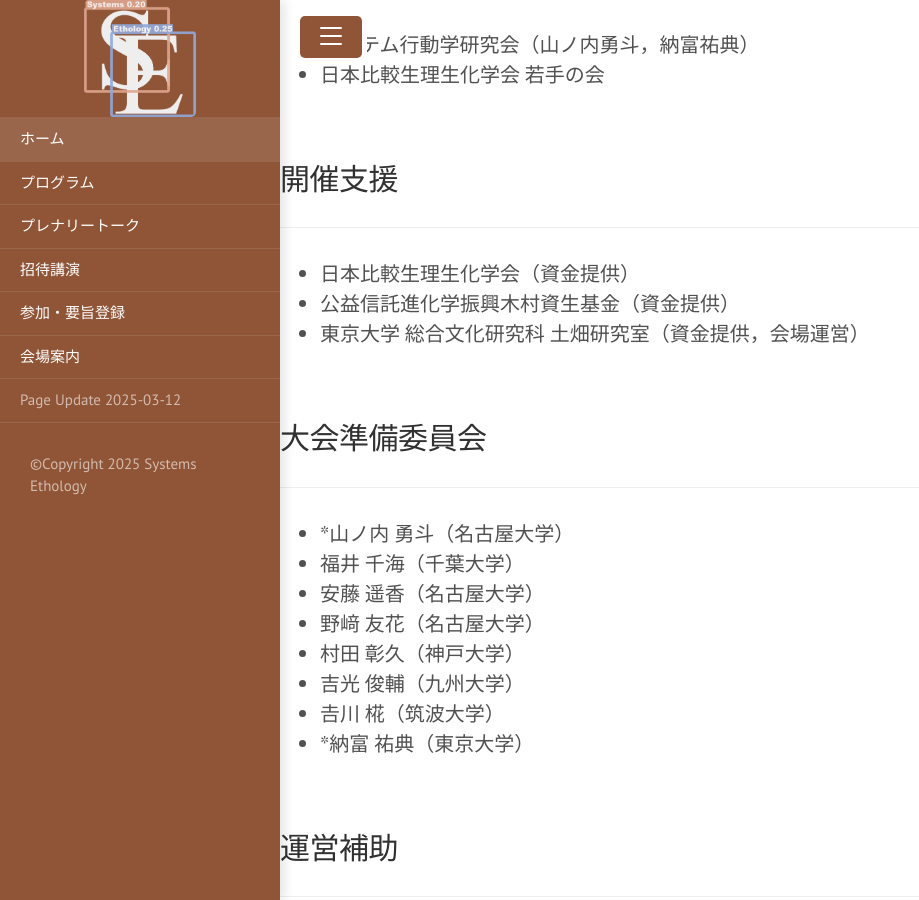
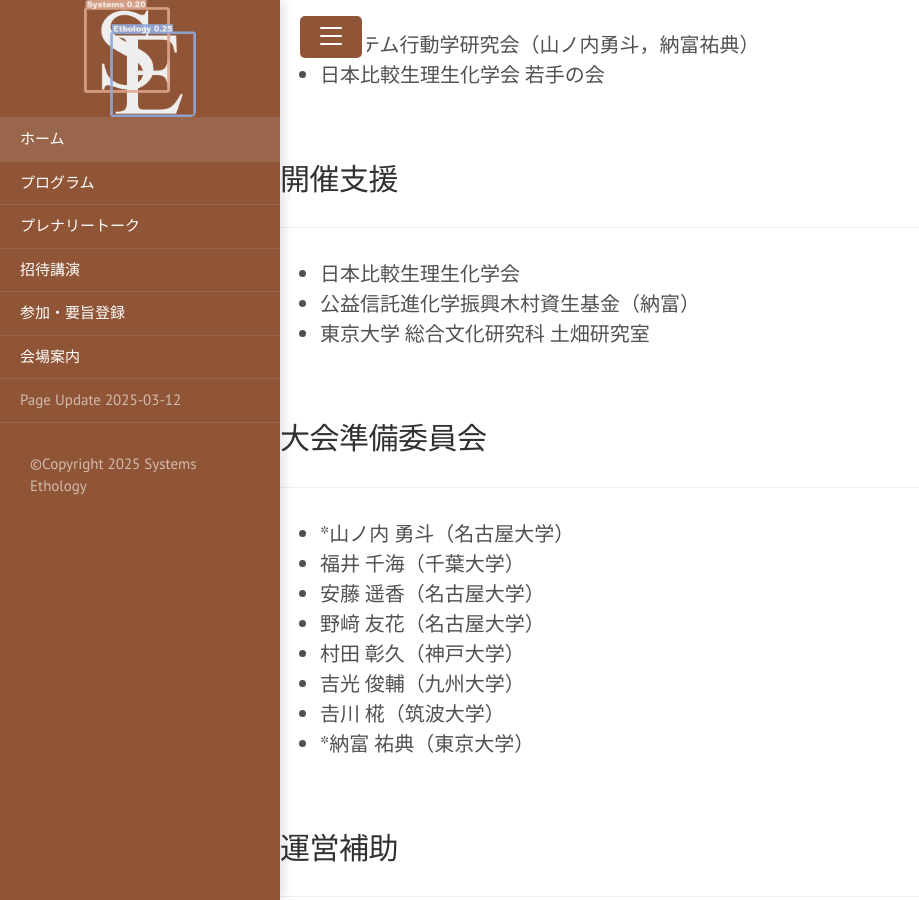
Before and after one commit to SystemsEthology/website, a Jekyll site: the page built from event_01/conference01_home.md, in a window 1280 px wide and 900 px high, scrolled down 4653 px. Shown: the whole window, without its empty margins (0-919 px from the left). Built offline with Jekyll 4.4.1, drawn with Linux system fonts in a browser that asks for light colours.

Commit message:
Update conference01_home.md

```diff
--- a/event_01/conference01_home.md
+++ b/event_01/conference01_home.md
@@ -127,9 +127,9 @@ title: Home
 
 ## 開催支援
 ***
-- 日本比較生理生化学会（資金提供）
-- 公益信託進化学振興木村資生基金（資金提供）
-- 東京大学 総合文化研究科 土畑研究室（資金提供，会場運営）
+- 日本比較生理生化学会
+- 公益信託進化学振興木村資生基金（納富）
+- 東京大学 総合文化研究科 土畑研究室
 
 <br>
 
```
